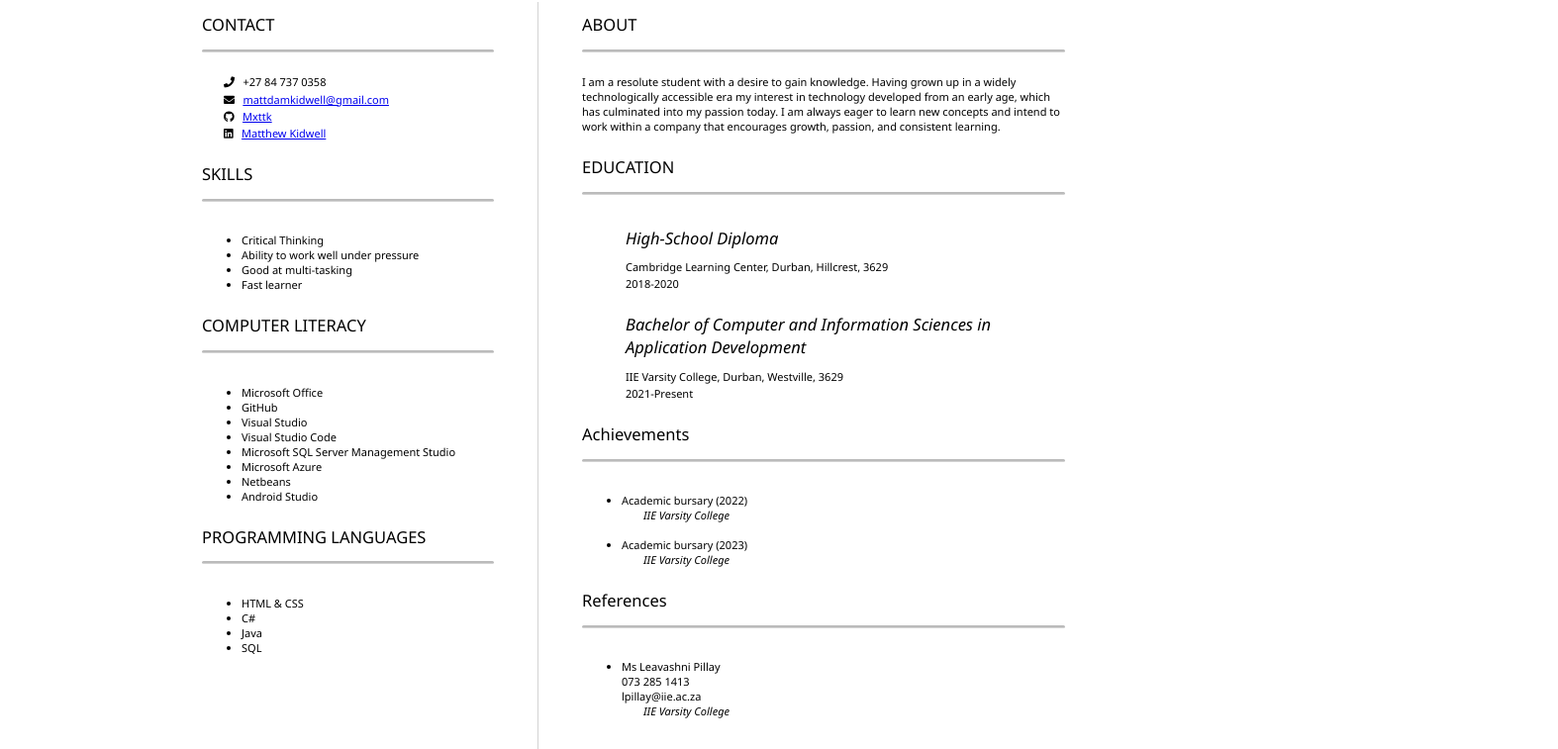
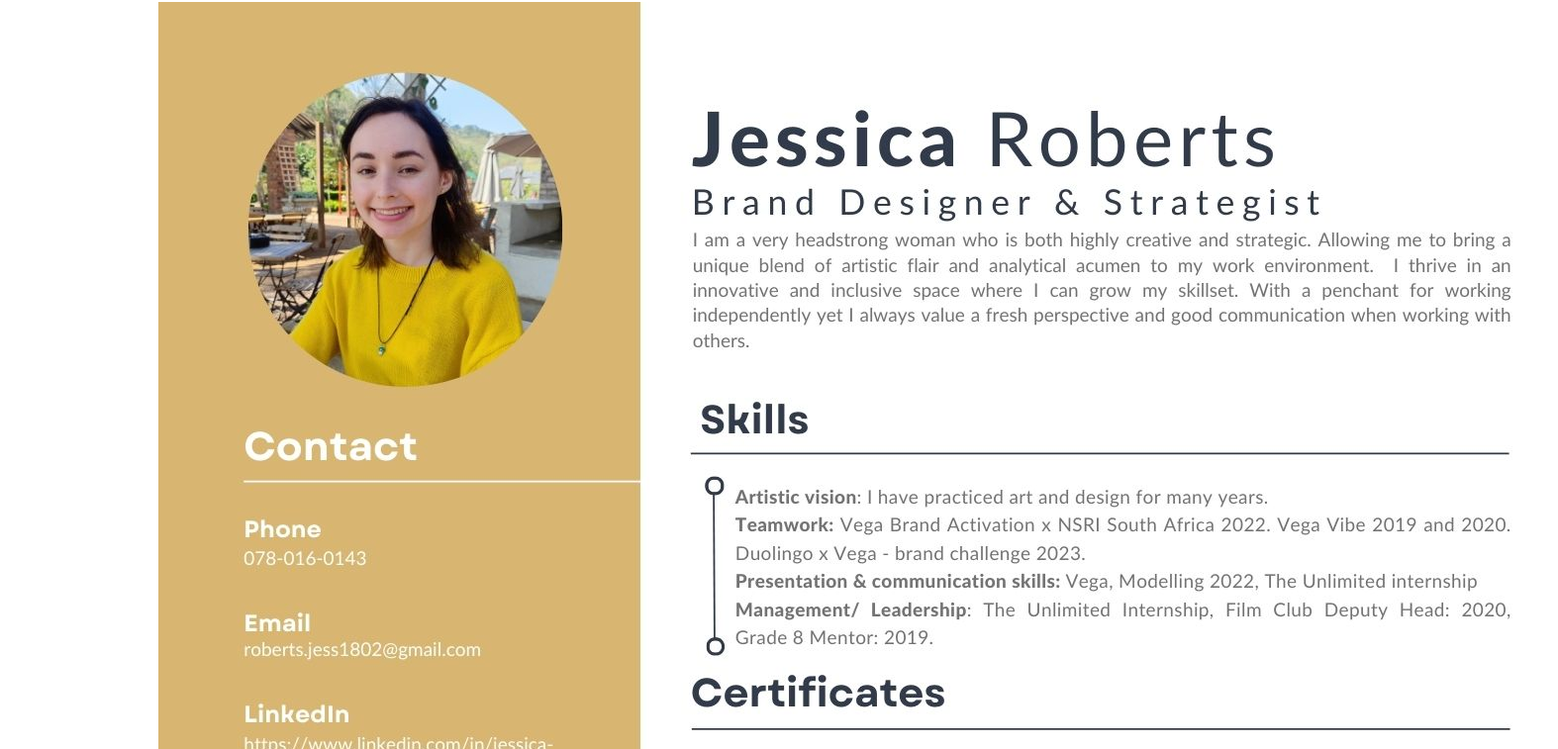
Before and after one commit to JessicaRoberts1802/MyCV, a plain HTML site: page index.html in a window 1280 px wide. Shown: the part 159-916 px from the top of the page at 99% size, 1574 px wide, since content can reach past the window. Drawn offline with Linux system fonts and the light colour scheme.

Commit message:
Change to Image

```diff
--- a/index.html
+++ b/index.html
@@ -13,131 +13,7 @@
         <hr>Matthew Kidwell<hr>
     </header>
     <main>
-        <article id="mainLeft">
-
-            <section>
-                <h2>CONTACT</h2>
-                <!-- contact info including social media -->
-                <hr class="rounded">
-                <br>
-                <p><i class="fa fa-phone"></i>
-                    <a>+27 84 737 0358</a>
-                    </p>
-                <p><i class="fa fa-envelope" aria-hidden="true"></i>
-                <a href="mailto:mattdamkidwell@gmail.com">mattdamkidwell@gmail.com</a>
-                </p>
-                <p><i class="fab fa-github" aria-hidden="true"></i>
-                    <a href="https://github.com/Mxttk">Mxttk</a>
-                </p>
-                <p><i class="fab fa-linkedin" aria-hidden="true">
-
-                </i> <a href="https://www.linkedin.com/in/matthew-kidwell-a25433222/">Matthew Kidwell</a>
-            </p>
-        </section>
-
-            <section>
-                <h2>SKILLS</h2>
-                <hr class="rounded">
-                    <br>
-                <ul>
-                    <li>Critical Thinking</li>
-                    <li>Ability to work well under pressure</li>
-                    <li>Good at multi-tasking</li>
-                    <li>Fast learner</li>
-                </ul>
-            </section>
-
-        <section>
-            <h2>COMPUTER LITERACY</h2>
-            <hr class="rounded">
-                <br>
-            <ul>
-                <li>Microsoft Office</li>
-                <li>GitHub</li>
-                <li>Visual Studio</li>
-                <li>Visual Studio Code</li>
-                <li>Microsoft SQL Server Management Studio</li>
-                <li>Microsoft Azure</li>
-                <li>Netbeans</li>
-                <li>Android Studio</li>
-            </ul>
-        </section>
-
-        <section>
-            <h2>PROGRAMMING LANGUAGES</h2>
-            <hr class="rounded">
-                <br>
-            <ul>
-                <li>HTML & CSS</li>
-                <li>C#</li>
-                <li>Java</li>
-                <li>SQL</li>
-            </ul>
-        </section>
-
-
-        </article>
-        <article id="mainRight">
-
-            <section>
-                <h2>ABOUT</h2><!-- about you -->
-                <hr class="rounded">
-                <br>
-                <p>
-                    I am a resolute student with a desire to gain knowledge.
-                    Having grown up in a widely technologically accessible era my interest in
-                    technology developed from an early age, which has culminated into my passion
-                    today. I am always eager to learn new concepts and intend to work within a company
-                    that encourages growth, passion, and consistent learning.
-                </p>
-            </section>
-
-            <section>
-                <h2>EDUCATION</h2>
-                <!-- your education -->
-                <hr class="rounded">
-                <br>
-                <section>
-                    <h3>High-School Diploma</h3>
-                    <p>Cambridge Learning Center, Durban, Hillcrest, 3629</p>
-                    <p>2018-2020</p>
-                </section>
-
-                <section>
-                    <h3>Bachelor of Computer and Information Sciences in Application Development</h3>
-                    <p>IIE Varsity College, Durban, Westville, 3629</p>
-                <p>2021-Present</p></section>
-            </section>
-
-            <section>
-                <h2>Achievements</h2><!-- about you -->
-                <hr class="rounded">
-                <br>
-                <ul>
-                    <li>Academic bursary (2022)<br>
-                        <i>IIE Varsity College</i>
-                    </li><br>
-                    <li>Academic bursary (2023)<br>
-                        <i>IIE Varsity College</i>
-                    </li>
-                </ul>
-            </section>
-
-            <section>
-                <h2>References</h2><!-- about you -->
-                <hr class="rounded">
-                <br>
-                <ul>
-                    <li>Ms Leavashni Pillay<br>
-                        073 285 1413<br>
-                        lpillay@iie.ac.za<br>
-                        <i>IIE Varsity College</i>
-                    </li><br>
-
-                </ul>
-            </section>
-
-        </article>
+       <img src="Images/Jessica Roberts.jpg" width="auto" height="auto"/>
     </main>
 </body>
 </html>
```
Also changed, not shown: Images/Jessica Roberts.jpg (added).
